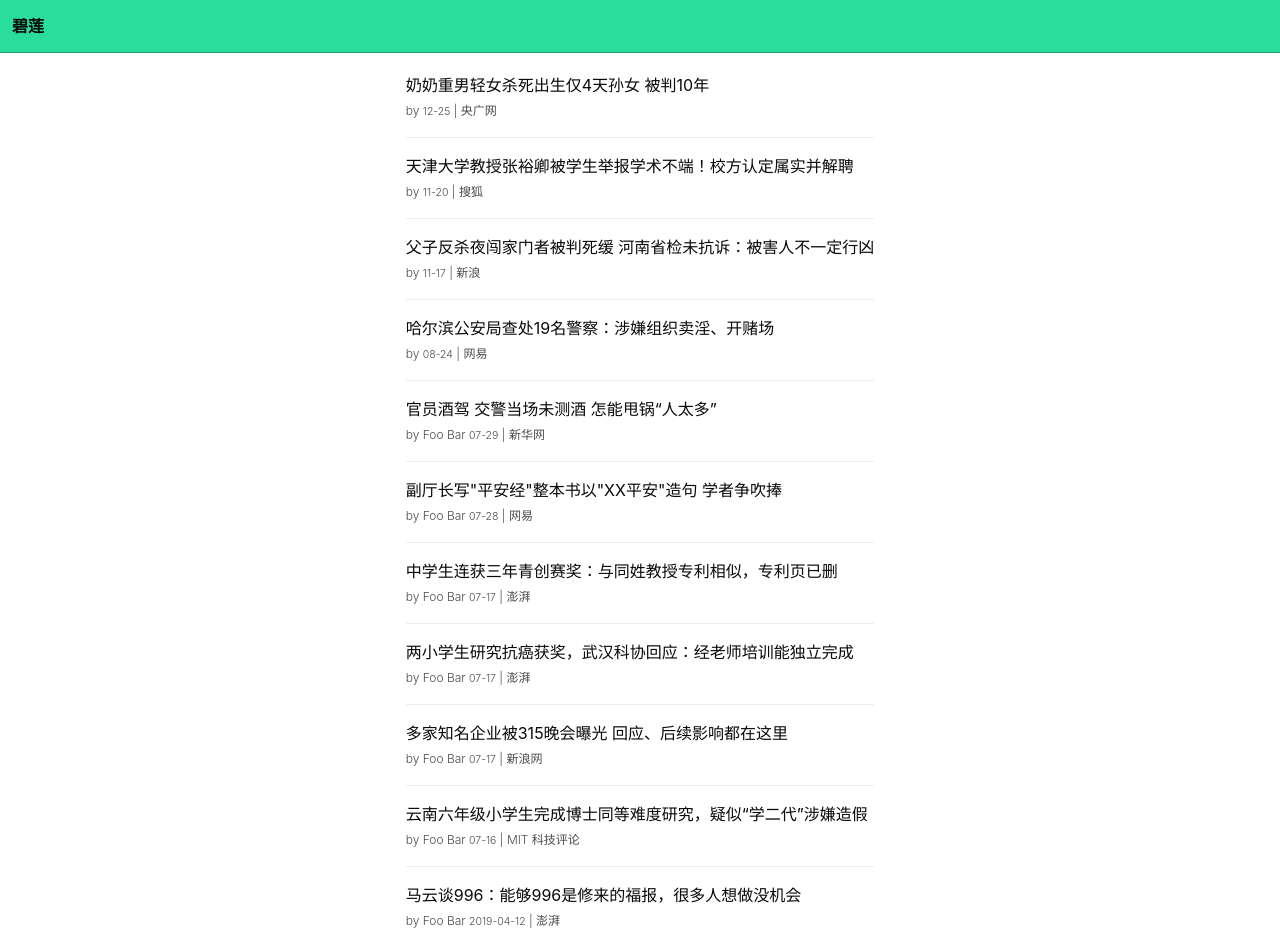
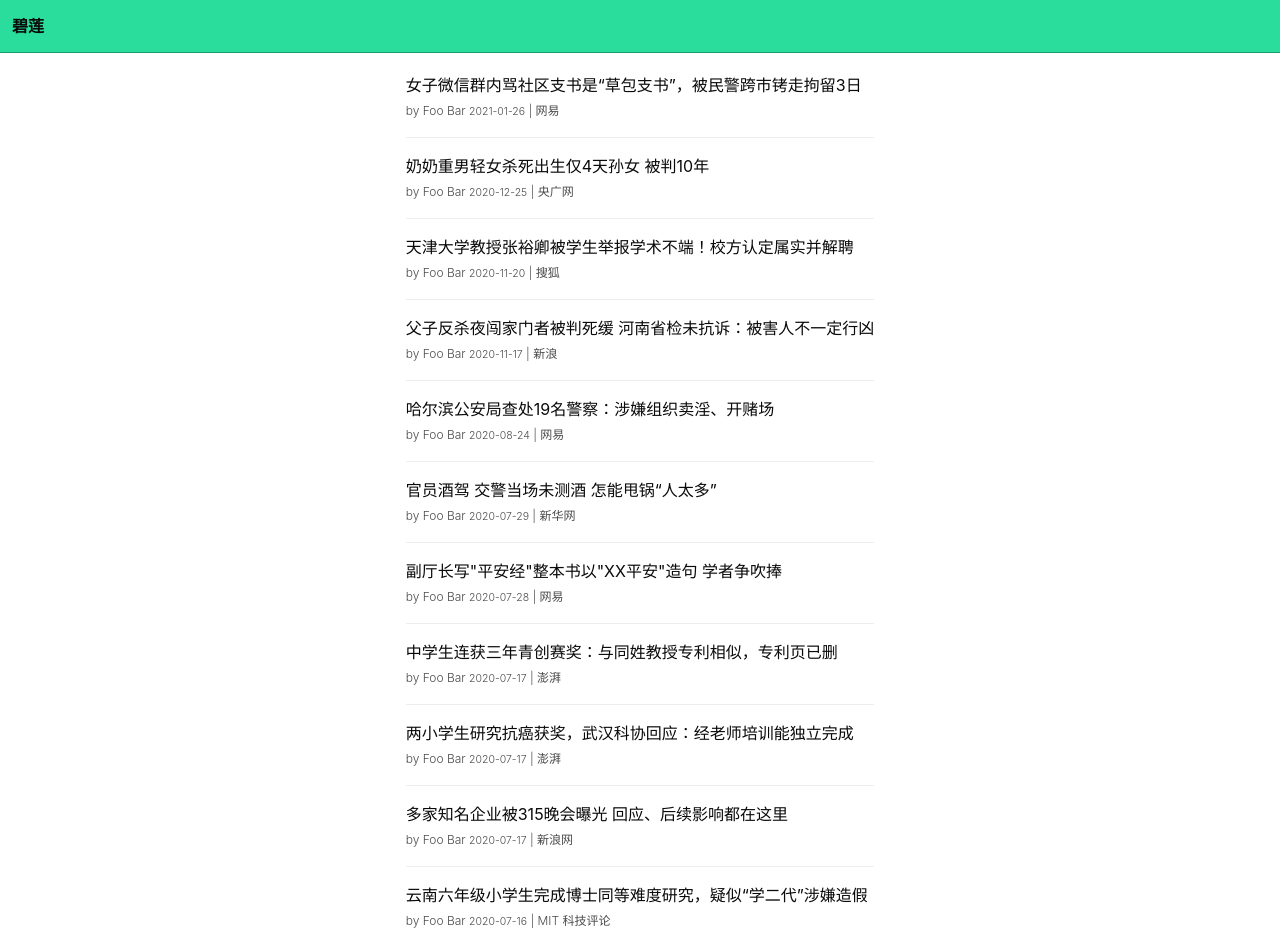
Before and after one commit to bilian-news/bilian-news.github.io, a plain HTML site: page index.html in a window 1280 px wide. Shown: the top 934 px of the page. Drawn offline with nearby package versions, Linux system fonts and the light colour scheme.

Commit message:
deploy: bilian-news/bilian.news@6a09cdf93889802cf48263815850d5972ca544ac

```diff
--- a/index.html
+++ b/index.html
@@ -1,13 +1,14 @@
 <!doctype html><html><head><meta name=generator content="Hugo 0.74.1"><script async src="https://www.googletagmanager.com/gtag/js?id=UA-156521489-1"></script><script>window.dataLayer=window.dataLayer||[];function gtag(){dataLayer.push(arguments);}
-gtag('js',new Date());gtag('config','UA-156521489-1');</script><meta charset=utf-8><meta name=viewport content="width=device-width,initial-scale=1"><title></title><link rel=stylesheet href=https://cdn.jsdelivr.net/npm/bulma@0.9.0/css/bulma.min.css></head><body><div><div style=display:flex;flex-direction:column;min-height:100vh><nav class=navbar role=navigation aria-label="main navigation" style="border-bottom:1px solid rgba(0,0,0,.3);background-color:#2add9c"><div class=navbar-brand><a class=navbar-item href=/><h1 class="has-text-weight-bold has-text-black">碧莲</h1></a></div></nav><ul class=container style=max-width:960px;padding:20px;flex:1><li class=media><div class=media-content><div class=content><p><a class=has-text-black target=_blank href=http://news.cnr.cn/native/gd/20161203/t20161203_523302126.shtml>奶奶重男轻女杀死出生仅4天孙女 被判10年</a><br><span class="has-text-gray has-text-weight-light is-size-7">by <small>12-25</small> |
-央广网</span></p></div></div></li><li class=media><div class=media-content><div class=content><p><a class=has-text-black target=_blank href=https://www.sohu.com/a/432996483_161795>天津大学教授张裕卿被学生举报学术不端！校方认定属实并解聘</a><br><span class="has-text-gray has-text-weight-light is-size-7">by <small>11-20</small> |
-搜狐</span></p></div></div></li><li class=media><div class=media-content><div class=content><p><a class=has-text-black target=_blank href=https://news.sina.com.cn/s/2020-11-13/doc-iiznezxs1652375.shtml>父子反杀夜闯家门者被判死缓 河南省检未抗诉：被害人不一定行凶</a><br><span class="has-text-gray has-text-weight-light is-size-7">by <small>11-17</small> |
-新浪</span></p></div></div></li><li class=media><div class=media-content><div class=content><p><a class=has-text-black target=_blank href=https://news.163.com/20/0824/09/FKPKR6860001899O.html>哈尔滨公安局查处19名警察：涉嫌组织卖淫、开赌场</a><br><span class="has-text-gray has-text-weight-light is-size-7">by <small>08-24</small> |
-网易</span></p></div></div></li><li class=media><div class=media-content><div class=content><p><a class=has-text-black target=_blank href=http://www.xinhuanet.com/comments/2020-07/29/c_1126297336.htm>官员酒驾 交警当场未测酒 怎能甩锅“人太多”</a><br><span class="has-text-gray has-text-weight-light is-size-7">by Foo Bar <small>07-29</small> |
-新华网</span></p></div></div></li><li class=media><div class=media-content><div class=content><p><a class=has-text-black target=_blank href=https://news.163.com/20/0728/12/FIKE5QFP00018AOR.html>副厅长写"平安经"整本书以"XX平安"造句 学者争吹捧</a><br><span class="has-text-gray has-text-weight-light is-size-7">by Foo Bar <small>07-28</small> |
-网易</span></p></div></div></li><li class=media><div class=media-content><div class=content><p><a class=has-text-black target=_blank href=https://www.thepaper.cn/newsDetail_forward_8302087>中学生连获三年青创赛奖：与同姓教授专利相似，专利页已删</a><br><span class="has-text-gray has-text-weight-light is-size-7">by Foo Bar <small>07-17</small> |
-澎湃</span></p></div></div></li><li class=media><div class=media-content><div class=content><p><a class=has-text-black target=_blank href=https://www.thepaper.cn/newsDetail_forward_8311831>两小学生研究抗癌获奖，武汉科协回应：经老师培训能独立完成</a><br><span class="has-text-gray has-text-weight-light is-size-7">by Foo Bar <small>07-17</small> |
-澎湃</span></p></div></div></li><li class=media><div class=media-content><div class=content><p><a class=has-text-black target=_blank href=https://news.sina.com.cn/c/2020-07-17/doc-iivhvpwx5812180.shtml>多家知名企业被315晚会曝光 回应、后续影响都在这里</a><br><span class="has-text-gray has-text-weight-light is-size-7">by Foo Bar <small>07-17</small> |
-新浪网</span></p></div></div></li><li class=media><div class=media-content><div class=content><p><a class=has-text-black target=_blank href=http://www.mittrchina.com/news/5330>云南六年级小学生完成博士同等难度研究，疑似“学二代”涉嫌造假</a><br><span class="has-text-gray has-text-weight-light is-size-7">by Foo Bar <small>07-16</small> |
+gtag('js',new Date());gtag('config','UA-156521489-1');</script><meta charset=utf-8><meta name=viewport content="width=device-width,initial-scale=1"><title></title><link rel=stylesheet href=https://cdn.jsdelivr.net/npm/bulma@0.9.0/css/bulma.min.css></head><body><div><div style=display:flex;flex-direction:column;min-height:100vh><nav class=navbar role=navigation aria-label="main navigation" style="border-bottom:1px solid rgba(0,0,0,.3);background-color:#2add9c"><div class=navbar-brand><a class=navbar-item href=/><h1 class="has-text-weight-bold has-text-black">碧莲</h1></a></div></nav><ul class=container style=max-width:960px;padding:20px;flex:1><li class=media><div class=media-content><div class=content><p><a class=has-text-black target=_blank href=https://www.163.com/dy/article/G18L4J6P0519D4UH.html>女子微信群内骂社区支书是“草包支书”，被民警跨市铐走拘留3日</a><br><span class="has-text-gray has-text-weight-light is-size-7">by Foo Bar <small>2021-01-26</small> |
+网易</span></p></div></div></li><li class=media><div class=media-content><div class=content><p><a class=has-text-black target=_blank href=http://news.cnr.cn/native/gd/20161203/t20161203_523302126.shtml>奶奶重男轻女杀死出生仅4天孙女 被判10年</a><br><span class="has-text-gray has-text-weight-light is-size-7">by Foo Bar <small>2020-12-25</small> |
+央广网</span></p></div></div></li><li class=media><div class=media-content><div class=content><p><a class=has-text-black target=_blank href=https://www.sohu.com/a/432996483_161795>天津大学教授张裕卿被学生举报学术不端！校方认定属实并解聘</a><br><span class="has-text-gray has-text-weight-light is-size-7">by Foo Bar <small>2020-11-20</small> |
+搜狐</span></p></div></div></li><li class=media><div class=media-content><div class=content><p><a class=has-text-black target=_blank href=https://news.sina.com.cn/s/2020-11-13/doc-iiznezxs1652375.shtml>父子反杀夜闯家门者被判死缓 河南省检未抗诉：被害人不一定行凶</a><br><span class="has-text-gray has-text-weight-light is-size-7">by Foo Bar <small>2020-11-17</small> |
+新浪</span></p></div></div></li><li class=media><div class=media-content><div class=content><p><a class=has-text-black target=_blank href=https://news.163.com/20/0824/09/FKPKR6860001899O.html>哈尔滨公安局查处19名警察：涉嫌组织卖淫、开赌场</a><br><span class="has-text-gray has-text-weight-light is-size-7">by Foo Bar <small>2020-08-24</small> |
+网易</span></p></div></div></li><li class=media><div class=media-content><div class=content><p><a class=has-text-black target=_blank href=http://www.xinhuanet.com/comments/2020-07/29/c_1126297336.htm>官员酒驾 交警当场未测酒 怎能甩锅“人太多”</a><br><span class="has-text-gray has-text-weight-light is-size-7">by Foo Bar <small>2020-07-29</small> |
+新华网</span></p></div></div></li><li class=media><div class=media-content><div class=content><p><a class=has-text-black target=_blank href=https://news.163.com/20/0728/12/FIKE5QFP00018AOR.html>副厅长写"平安经"整本书以"XX平安"造句 学者争吹捧</a><br><span class="has-text-gray has-text-weight-light is-size-7">by Foo Bar <small>2020-07-28</small> |
+网易</span></p></div></div></li><li class=media><div class=media-content><div class=content><p><a class=has-text-black target=_blank href=https://www.thepaper.cn/newsDetail_forward_8302087>中学生连获三年青创赛奖：与同姓教授专利相似，专利页已删</a><br><span class="has-text-gray has-text-weight-light is-size-7">by Foo Bar <small>2020-07-17</small> |
+澎湃</span></p></div></div></li><li class=media><div class=media-content><div class=content><p><a class=has-text-black target=_blank href=https://www.thepaper.cn/newsDetail_forward_8311831>两小学生研究抗癌获奖，武汉科协回应：经老师培训能独立完成</a><br><span class="has-text-gray has-text-weight-light is-size-7">by Foo Bar <small>2020-07-17</small> |
+澎湃</span></p></div></div></li><li class=media><div class=media-content><div class=content><p><a class=has-text-black target=_blank href=https://news.sina.com.cn/c/2020-07-17/doc-iivhvpwx5812180.shtml>多家知名企业被315晚会曝光 回应、后续影响都在这里</a><br><span class="has-text-gray has-text-weight-light is-size-7">by Foo Bar <small>2020-07-17</small> |
+新浪网</span></p></div></div></li><li class=media><div class=media-content><div class=content><p><a class=has-text-black target=_blank href=http://www.mittrchina.com/news/5330>云南六年级小学生完成博士同等难度研究，疑似“学二代”涉嫌造假</a><br><span class="has-text-gray has-text-weight-light is-size-7">by Foo Bar <small>2020-07-16</small> |
 MIT 科技评论</span></p></div></div></li><li class=media><div class=media-content><div class=content><p><a class=has-text-black target=_blank href=https://www.thepaper.cn/newsDetail_forward_3291793>马云谈996：能够996是修来的福报，很多人想做没机会</a><br><span class="has-text-gray has-text-weight-light is-size-7">by Foo Bar <small>2019-04-12</small> |
 澎湃</span></p></div></div></li></ul><footer class=footer style=padding:10px><div class="content has-text-centered"><p>2020</p></div></footer></div></div></body></html>
```
